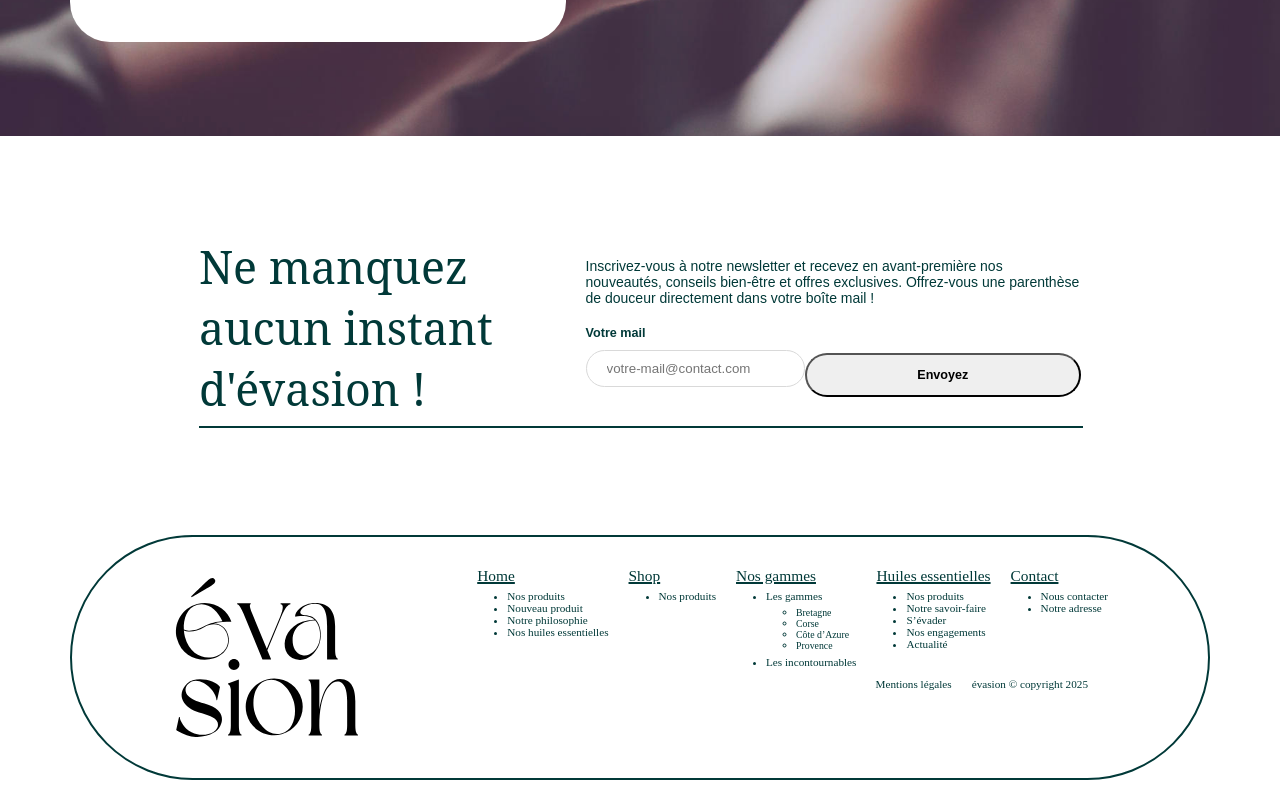
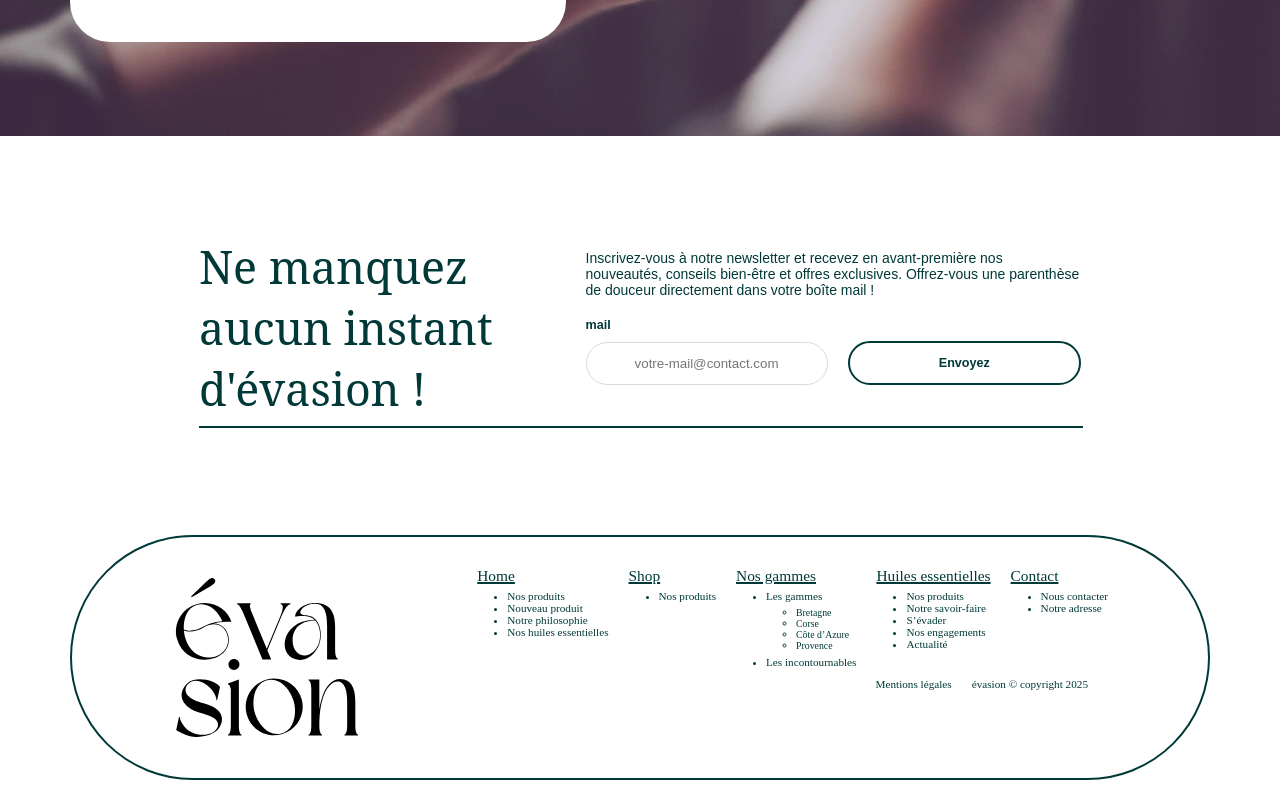
Before and after one commit to JROhara-rsl/evasion, a React (Vite) app: page /huiles-essentielles in a window 1280 px wide. Shown: the part 2785-3585 px from the top of the page. Built offline with nearby package versions, Linux system fonts and the light colour scheme; no server answers; a web font is replaced by a local one.

Commit message:
Newsletter v3 + panier v4

```diff
--- a/src/components/button/ButtonForm.jsx
+++ b/src/components/button/ButtonForm.jsx
@@ -1,4 +1,4 @@
-import React from 'react'
+import React, { useState } from 'react'
 import { Link } from 'react-router';
 
 // CSS
@@ -6,19 +6,13 @@ import '../../scss/custom.scss'
 import './button.scss';
 
 const ButtonForm = (props) => {
-    const sendData = () => {
-        const newValue = props.value;
-        setIsActive(newValue);
 
-        if (props.onToggle) {
-            props.onToggle(props.filtre, props.value, newValue); // Envoi la valeur du bouton au parent
-        }
-    };
 
   return (
     <div className={props.class ? 'button-form ' + props.class : 'button-form'}>
-        <button type="button" id={props.id && props.id} className='border-button'
-        name={props.name && props.name} filtre={props.filtre && props.filtre} onClick={sendData}>
+        <button id={props.id && props.id} className='border-button'
+                name={props.name && props.name} filtre={props.filtre && props.filtre}
+                type={props.type}>
             <label htmlFor={props.name && props.name}>{props.name}</label>
         </button>
     </div>
--- a/src/components/button/ButtonPanier.jsx
+++ b/src/components/button/ButtonPanier.jsx
@@ -28,6 +28,20 @@ function deletePanier(element) {
   goPanier();
 }
 
+function lessPanier(element, quantite) {
+  const panier = JSON.parse(localStorage.getItem("panier")) || {};
+
+  if (panier[element]) {
+    // Si l'élément existe, augmenter la quantité
+    panier[element].quantite -= quantite;
+  } else {
+    // Sinon, l'ajouter avec la quantité
+    delete panier[element];
+  }
+
+  localStorage.setItem("panier", JSON.stringify(panier))
+}
+
 function goPanier() {
   document.location.href="../../../panier";
 }
@@ -37,9 +51,10 @@ const ButtonPanier = (props) => {
     <div className="button button-panier">
         <button type="button" id={props.value && props.value} className='border-button'
                 onClick={() =>
-                    props.lien && goPanier() ||
-                    props.add && addPanier(props.uuid, 1) ||
-                    props.delete && deletePanier(props.uuid)
+                    props.action === 'add'    && goPanier() ||
+                    props.action === 'add'    && addPanier(props.uuid, 1) ||
+                    props.action === 'delete' && deletePanier(props.uuid) ||
+                    props.action === 'less'   && lessPanier(props.uuid, 1)
                   }>
             {props.name}
         </button>
--- a/src/components/button/button.scss
+++ b/src/components/button/button.scss
@@ -3,7 +3,7 @@
 @import "../../scss/font.scss";
 
 // Button CSS
-.button, .button-toggle {
+.button, .button-toggle, .button-form {
     display: flex;
     width: fit-content;
     height: auto;
--- a/src/components/form/Input.jsx
+++ b/src/components/form/Input.jsx
@@ -9,7 +9,8 @@ const Input = (props) => {
   return (
     <div id="form-newsletter">
         <label htmlFor={props.id}>{props.name}</label>
-        <input id={props.id} type={props.type} placeholder={props.placeholder} />
+        <input  id={props.id} name={props.name && props.name} type={props.type && props.type}
+                placeholder={props.placeholder && props.placeholder} pattern={props.type === 'mail' && ".+@example\.com"} required />
     </div>
   )
 }
--- a/src/components/form/form.scss
+++ b/src/components/form/form.scss
@@ -7,11 +7,14 @@
     flex-direction: column;
 
     input {
-        max-width: 200px;
-        padding: 10px 20px;
-        margin: 10px 0;
+        max-width: 240px;
+        min-width: 200px;
+        padding: 13px 20px;
+        margin: 10px 0 0;
 
         border-radius: 30px;
         border: 1px solid $grey-color;
+
+        text-align: center;
     }
 }
--- a/src/components/newsletter/Newsletter.jsx
+++ b/src/components/newsletter/Newsletter.jsx
@@ -1,5 +1,4 @@
-import React from 'react'
-import { Link } from 'react-router';
+import React, { useState } from 'react'
 
 // CSS
 import '../../scss/custom.scss'
@@ -10,15 +9,30 @@ import ButtonForm from '../button/ButtonForm';
 import Input from '../form/Input';
 
 const Newsletter = () => {
+  const [mails, setMails] = useState([]);
+  const [check, setCheck]  = useState(false);
+
+  const handleChange = (event) => {
+    const { name, value } = event.target
+    setMails(prevMails => ({...prevMails, [name]:value}))
+  }
+
+  const handleSubmit = (event) => {
+    event.preventDefault(mails.mail);
+    setCheck(true)
+    console.log(mails);
+  }
+
   return (
     <section id="container-newsletter" className='container container-grid container-white'>
         <h2 className='grid3'>Ne manquez aucun instant d'évasion !</h2>
         <div className='grid4'>
             <p>Inscrivez-vous à notre newsletter et recevez en avant-première nos nouveautés, conseils bien-être et offres exclusives. Offrez-vous une parenthèse de douceur directement dans votre boîte mail !</p>
-            <div className='container-button'>
-                <Input name="Votre mail" placeholder="votre-mail@contact.com" type="mail" />
-                <ButtonForm name="Envoyez" />
-            </div>
+            <form className='container-button' onSubmit={handleSubmit} onChange={handleChange} >
+                <Input name="mail" placeholder="votre-mail@contact.com" type="mail" />
+                <ButtonForm name="Envoyez" type="submit" />
+            </form>
+            <div id="form-information">{check ? "C'est bien reçu, merci" : ''}</div>
         </div>
         <hr className='grid8'></hr>
     </section>
--- a/src/components/newsletter/newsletter.scss
+++ b/src/components/newsletter/newsletter.scss
@@ -15,12 +15,6 @@
         display: flex;
         flex-direction: column;
         gap: 20px;
-
-        .container-button {
-            display: flex;
-            flex-direction: row;
-            align-items: flex-end;
-        }
     }
 }
 
--- a/src/pages/panier/Panier.jsx
+++ b/src/pages/panier/Panier.jsx
@@ -88,7 +88,11 @@ const Panier = () => {
                                 </div>
                                 <hr></hr>
                                 <p>Huile de douche aux huiles essentielles avec des notes d’agrumes.</p>
-                                <ButtonPanier name='Retirer du panier' delete="true" uuid={item.uuid}/>
+                                <div class="container-button">
+                                    <ButtonPanier name='Retirer du panier' action="delete" uuid={item.uuid} />
+                                    <ButtonPanier name='-' action="less" uuid={item.uuid} />
+                                    <ButtonPanier name='+' action="add" uuid={item.uuid} />
+                                </div>
                             </div>
                             </div>
                         </div>
--- a/src/pages/shop/PostItem.jsx
+++ b/src/pages/shop/PostItem.jsx
@@ -87,8 +87,8 @@ const PostItem = () => {
                   <h3 className='name-category'>Ingrédients</h3>
                 </div>
                 <div className='container-button'>
-                  <ButtonPanier name='Ajouter au panier' add="true" uuid={post.uuid}/>
-                  <ButtonPanier name="Acheter" add="true" lien="/panier" uuid={post.uuid} />
+                  <ButtonPanier name='Ajouter au panier' action="add" uuid={post.uuid}/>
+                  <ButtonPanier name="Acheter" action="add" lien="/panier" uuid={post.uuid} />
                 </div>
               </div>
             </div>
--- a/src/scss/custom.scss
+++ b/src/scss/custom.scss
@@ -123,3 +123,10 @@ body, main, section, #root {
         margin-right: 10px;
     }
 }
+
+.container-button {
+    display: flex;
+    flex-direction: row;
+    align-items: flex-end;
+    gap: 20px;
+}
```
